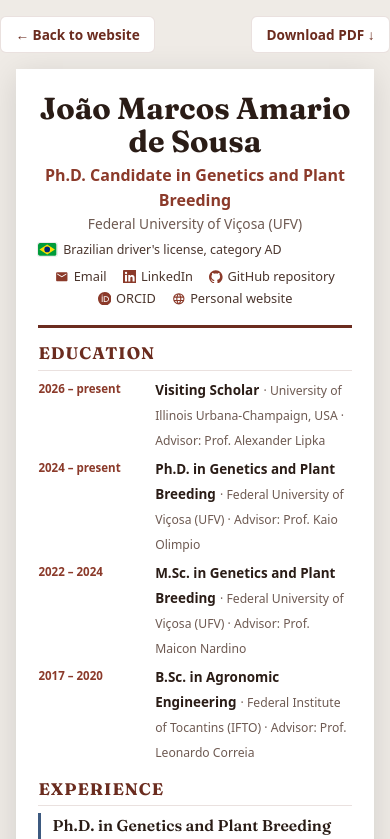
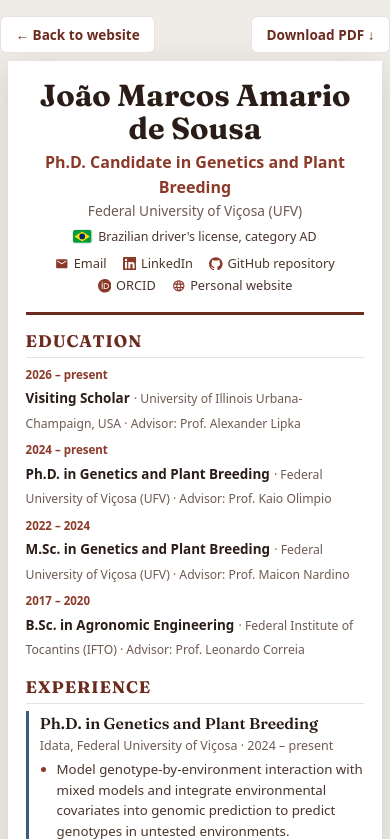
Before and after one commit to amario17/amario17.github.io, a plain HTML site: page resume/index.html in a window 390 px wide. Shown: the top 839 px of the page. Drawn offline with Linux system fonts and the light colour scheme.

Commit message:
Mobile fixes: wrapping section titles, stacked tool cards, phone layout for the CV

```diff
--- a/resume/index.html
+++ b/resume/index.html
@@ -299,8 +299,15 @@
   @media screen and (max-width: 840px) {
     .cv { width: auto; min-height: 0; margin: 1rem; padding: 1.4rem; }
     .cv-header { flex-direction: column; text-align: center; }
-    .cv-contact { justify-content: center; }
+    .cv-contact, .cv-license { justify-content: center; }
     .awards, .wg-groups, .skills-grid, .soft-grid { grid-template-columns: 1fr; }
+  }
+  @media screen and (max-width: 560px) {
+    .cv { margin: 0.5rem; padding: 1.1rem; }
+    .side-item { padding-left: 0; }
+    .side-item .year { position: static; width: auto; margin-bottom: 0.1rem; }
+    .cv p, .cv li, .cv .job-meta, .cv .pub-meta, .cv .pub-authors { text-align: left; }
+    .cv .job-meta { display: block; margin-left: 0; }
   }
   @media print {
     * { -webkit-print-color-adjust: exact; print-color-adjust: exact; }
--- a/style.css
+++ b/style.css
@@ -1161,6 +1161,9 @@ footer {
   nav { flex-direction: column; align-items: flex-start; height: auto; padding: 1rem 1.25rem; gap: 0.75rem; }
   .nav-right { width: 100%; justify-content: space-between; }
   .footer-inner { flex-direction: column; align-items: flex-start; }
+  /* Long section titles wrap on phones (the decorative line has no room there) */
+  section h2 { display: block; }
+  section h2::after { display: none; }
 }
 
 .hero-social-btn {
@@ -2151,3 +2154,13 @@ main .contact-card, main .contact-card p { text-align: center; }   /* contact bo
 /* Nav CV button: one per language (EN and PT PDFs) */
 body[data-lang="en"] nav a.nav-cv-btn.lang-en,
 body[data-lang="pt"] nav a.nav-cv-btn.lang-pt { display: inline-flex; }
+
+/* Tool cards on phones: icon and toggle on top, description across the full width
+   (kept at the end of the file so it overrides the base tool-card rules) */
+@media (max-width: 560px) {
+  .tool-card-header { flex-wrap: wrap; gap: 0.75rem; padding: 1rem 1.1rem; }
+  .tool-banner { width: 3.25rem; height: 3.25rem; }
+  .tool-toggle-icon { margin-left: auto; }
+  .tool-summary { order: 3; flex-basis: 100%; }
+  .tool-desc { text-align: left; }
+}
```
Also changed, not shown: curriculo/index.html (+8 -1 lines), 2 other files.
